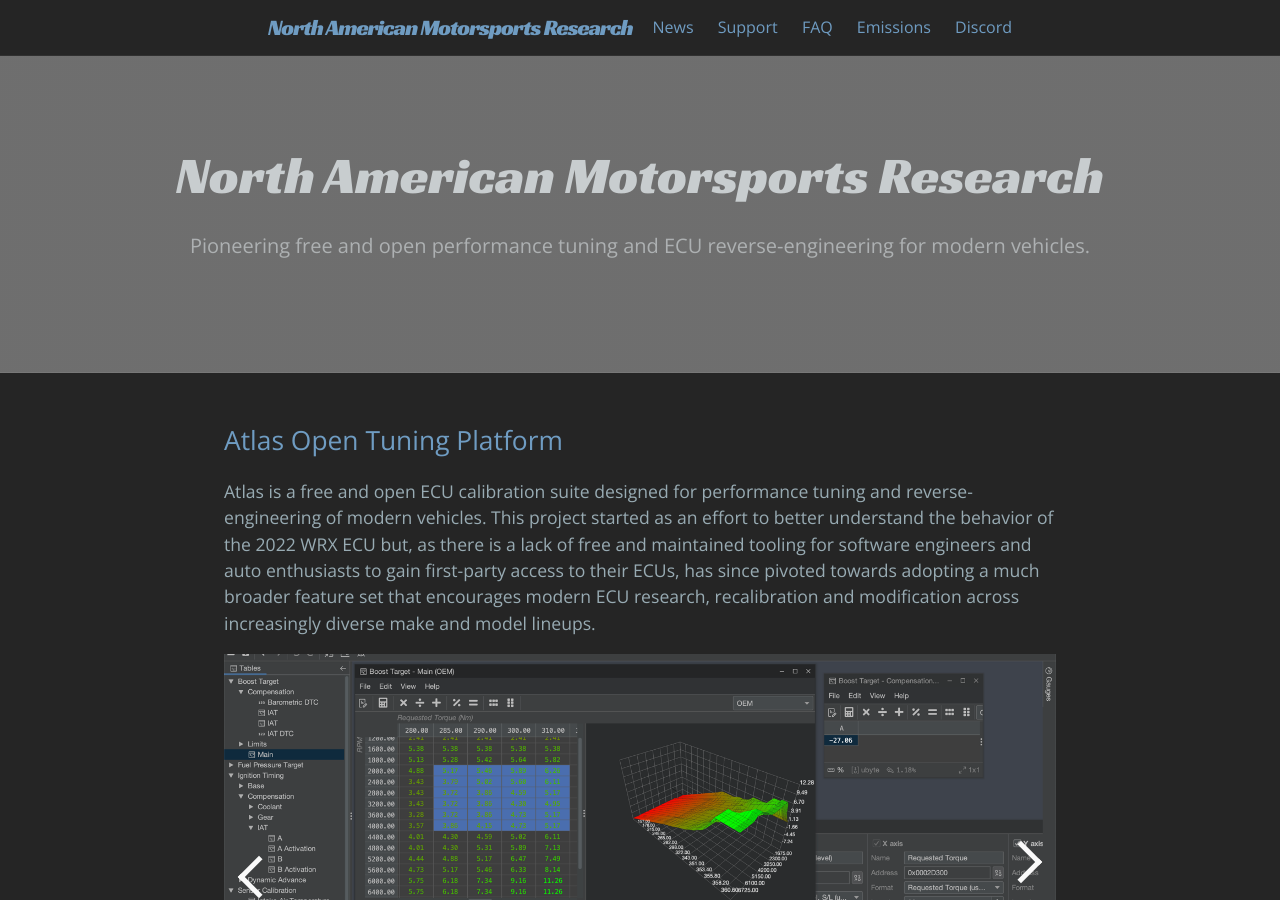
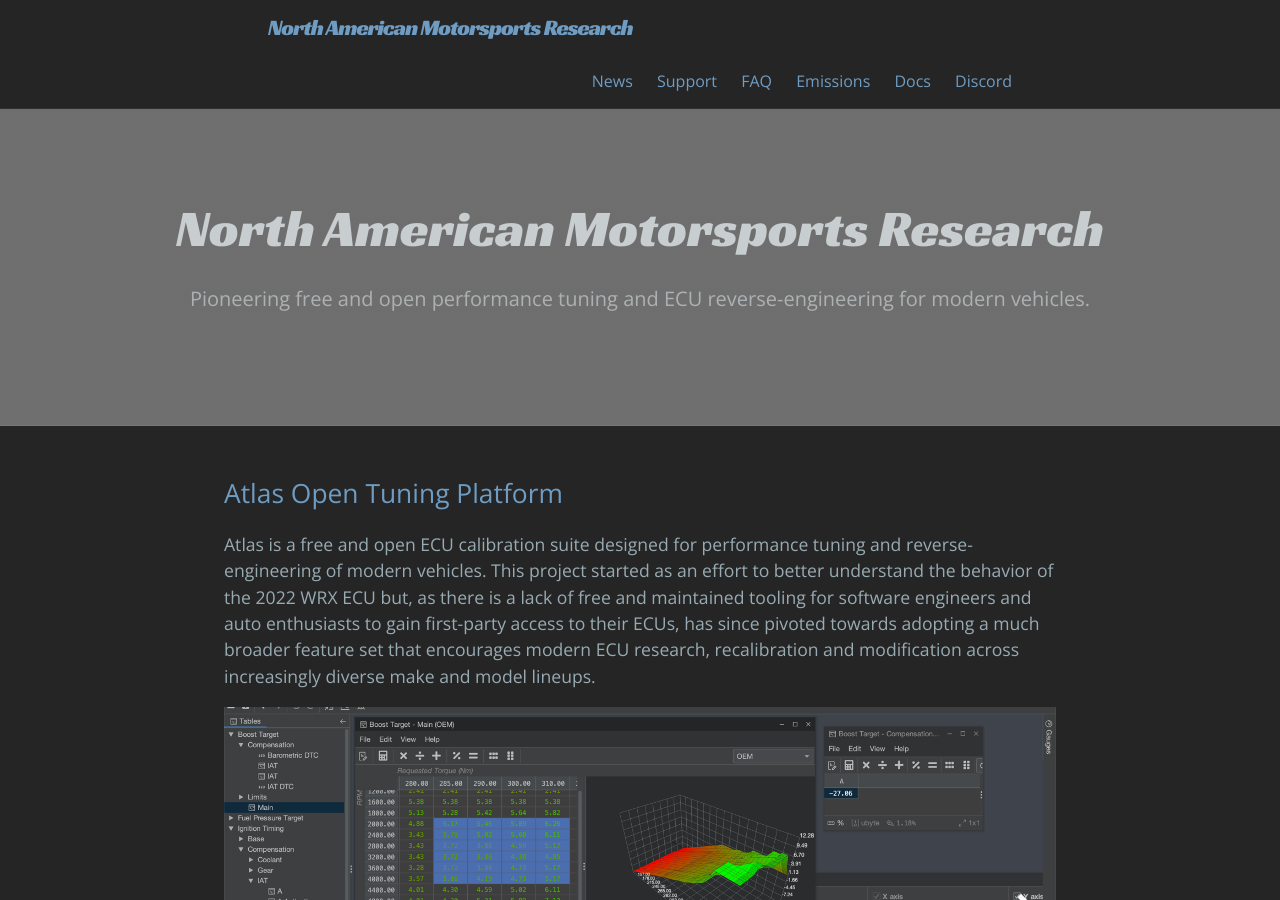
Before and after one commit to atlas-tuning/atlas-public, a Jekyll site: the page built from docs/index.md, in a window 1280 px wide and 900 px high. Built offline with Jekyll 4.4.1, drawn with Linux system fonts in a browser that asks for light colours; comment, search, counter and statistics services are not loaded.

Commit message:
Add docs to menubar

```diff
--- a/docs/_config.yml
+++ b/docs/_config.yml
@@ -32,4 +32,4 @@
   - jekyll-feed
 target-blank:
     rel: nofollow
-header_page_refs: ['news', 'support', 'faq', 'emissions', 'discord']
+header_page_refs: ['news', 'support', 'faq', 'emissions', 'docs', 'discord']
```
